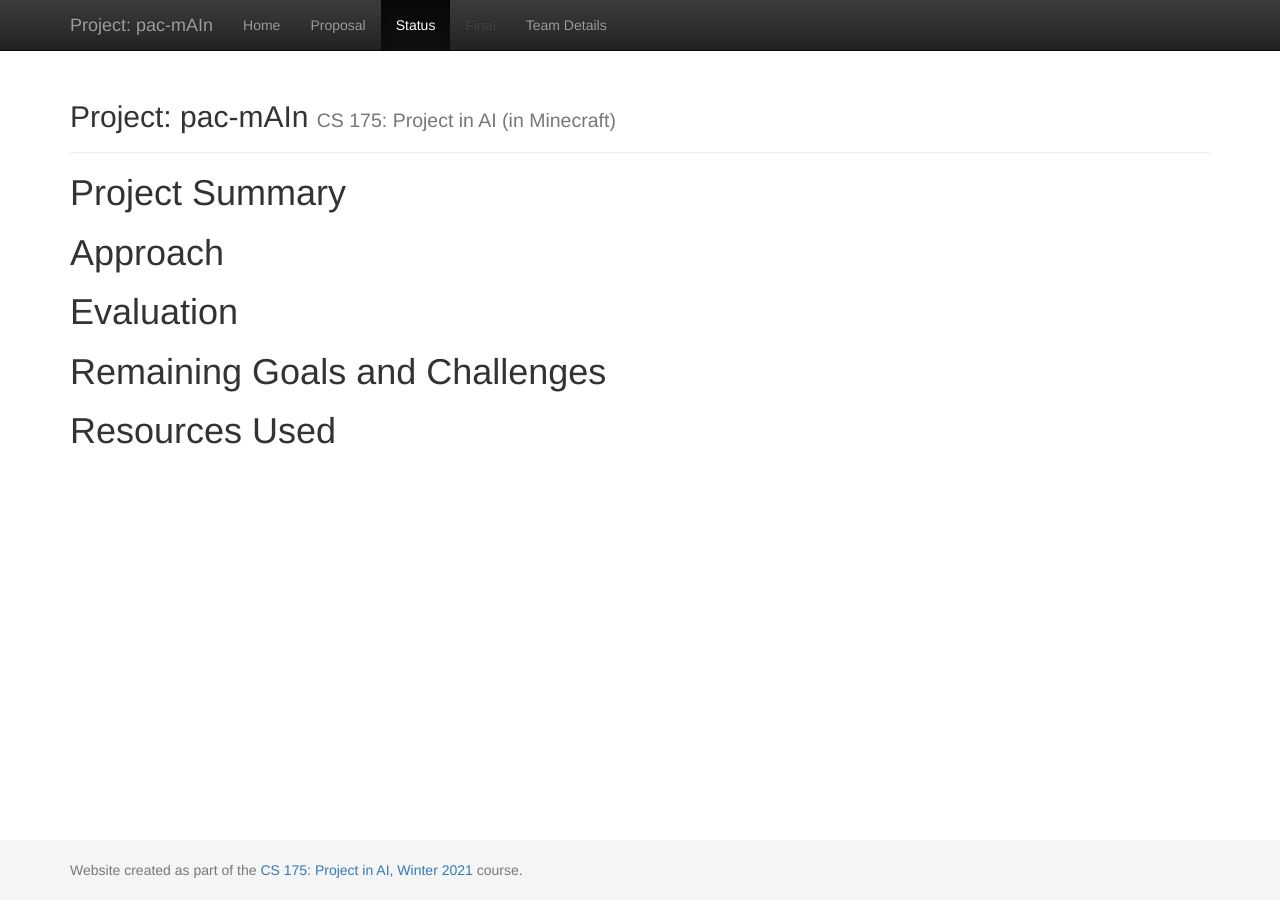
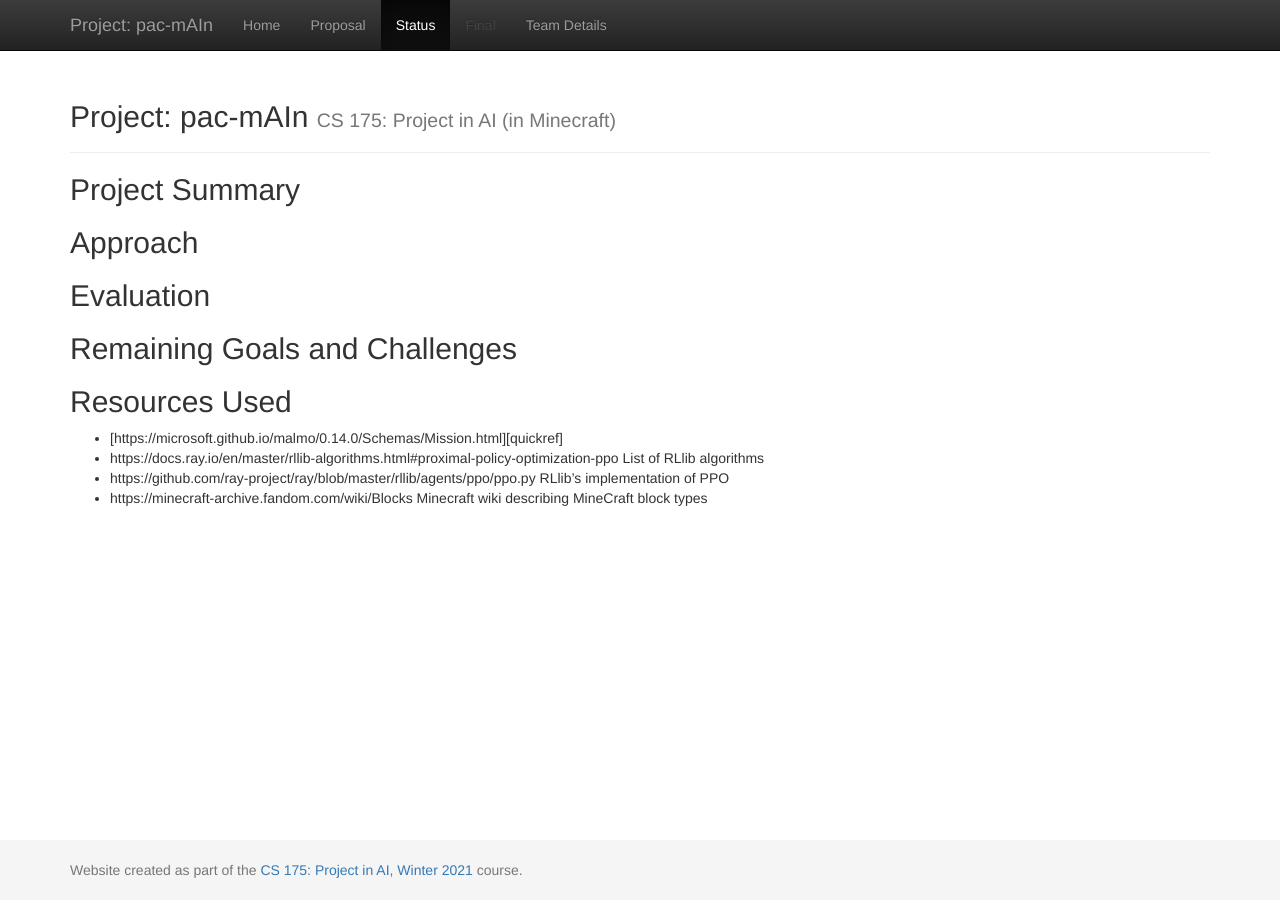
Before and after one commit to armaansd/pac-mAIn, a Jekyll site: the page built from docs/status.md, in a window 1280 px wide. Built offline with Jekyll 4.4.1, drawn with Linux system fonts in a browser that asks for light colours.

Commit message:
Update status.md

```diff
--- a/docs/status.md
+++ b/docs/status.md
@@ -3,12 +3,17 @@ layout: default
 title: Status
 ---
 
-# Project Summary
+## Project Summary
 
-# Approach
+## Approach
 
-# Evaluation
+## Evaluation
 
-# Remaining Goals and Challenges
+## Remaining Goals and Challenges
 
-# Resources Used
+## Resources Used
+
+- [https://microsoft.github.io/malmo/0.14.0/Schemas/Mission.html][quickref]
+- https://docs.ray.io/en/master/rllib-algorithms.html#proximal-policy-optimization-ppo List of RLlib algorithms
+- https://github.com/ray-project/ray/blob/master/rllib/agents/ppo/ppo.py RLlib's implementation of PPO
+- https://minecraft-archive.fandom.com/wiki/Blocks Minecraft wiki describing MineCraft block types
```
